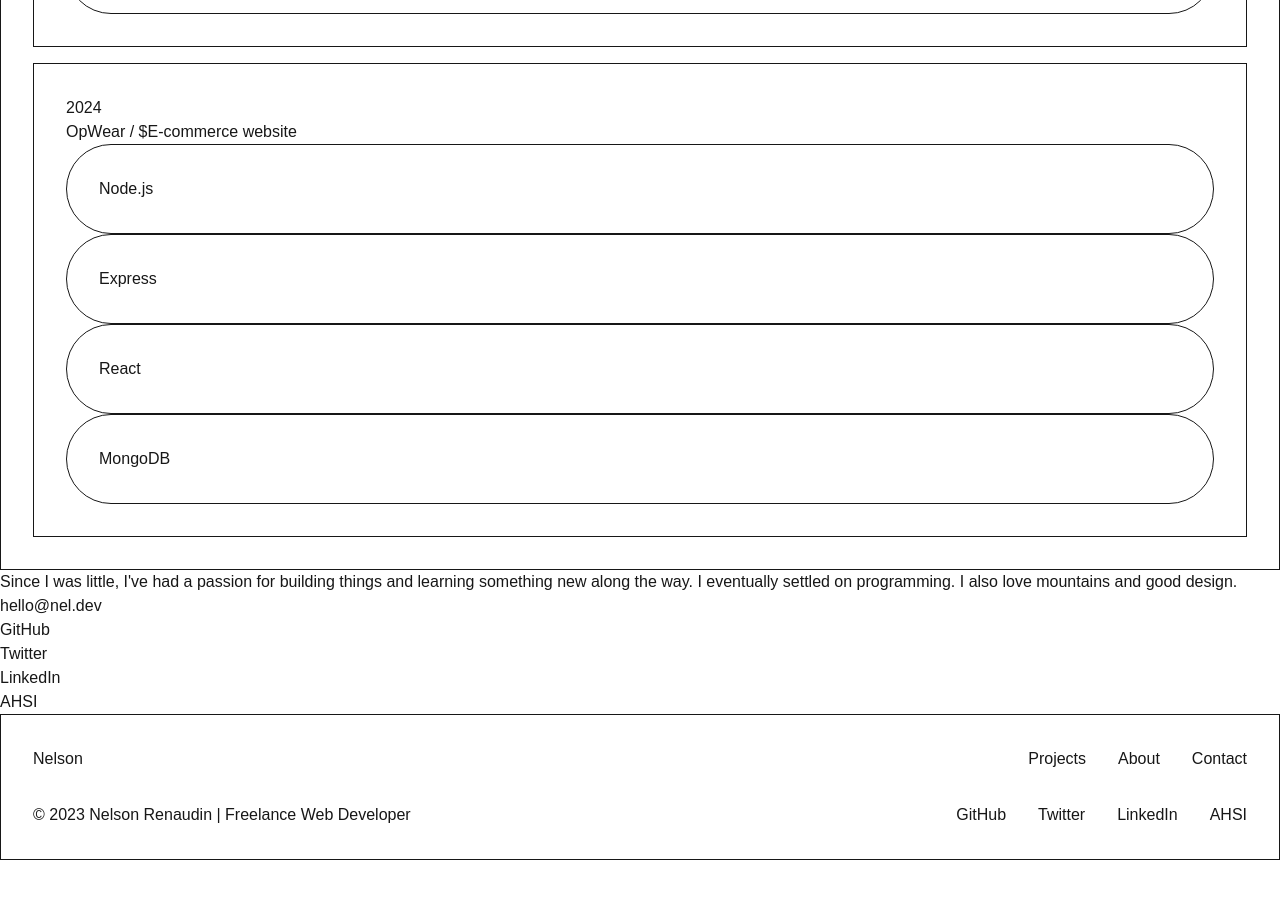
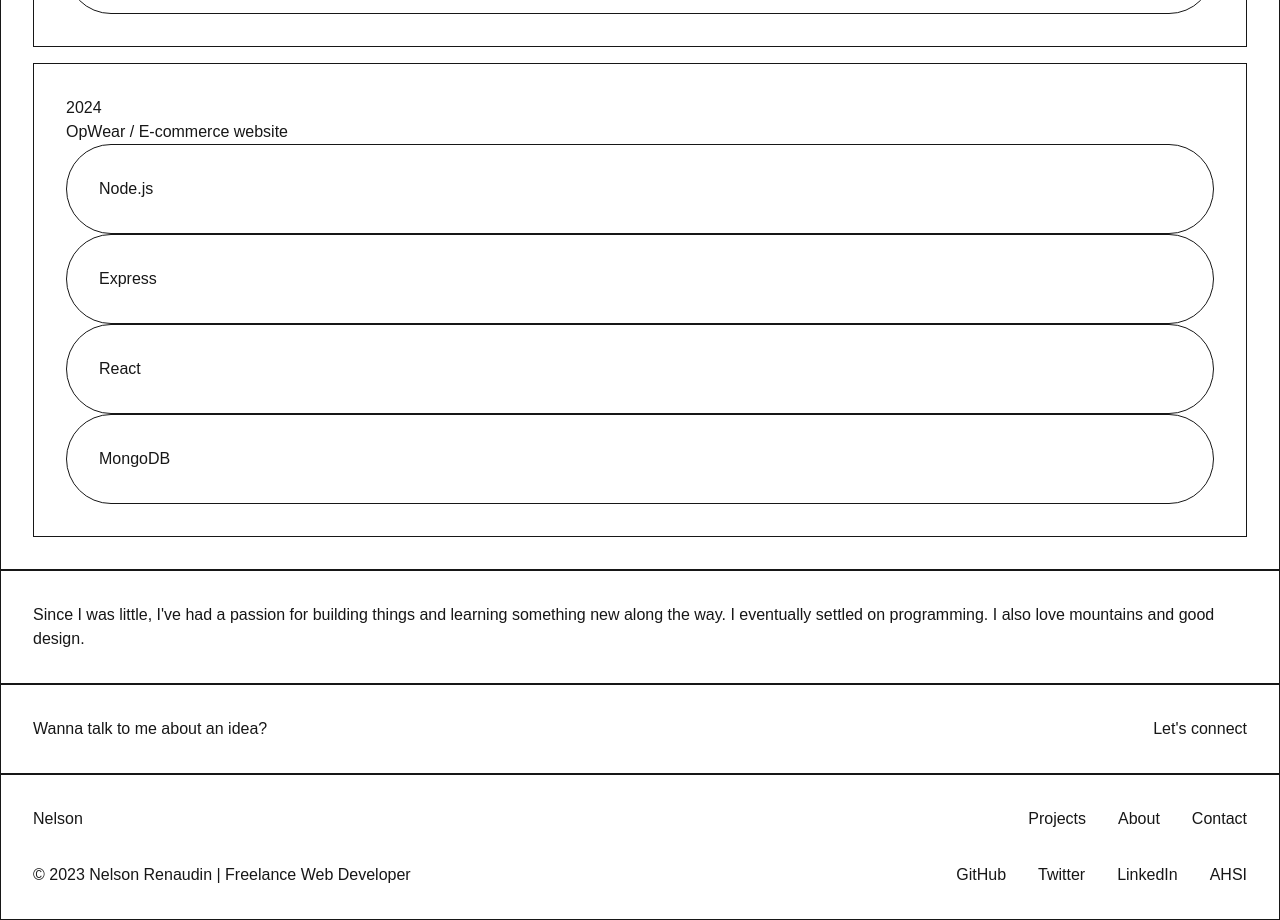
Before and after one commit to nelrnd/portfolio, a Next.js app: page / in a window 1280 px wide. Shown: the part 1460-2380 px from the top of the page. Before the commit the page ends 2320 px from the top, so only its background shows below. Built offline with nearby package versions, Linux system fonts and the light colour scheme.

Commit message:
Create About and CTA sections

```diff
--- a/app/page.tsx
+++ b/app/page.tsx
@@ -1,7 +1,7 @@
+import About from "@/components/about"
+import CTA from "@/components/cta"
 import Hero from "@/components/hero"
 import Projects from "@/components/projects"
-import data from "@/data.json"
-import Link from "next/link"
 
 export default async function Home() {
   return (
@@ -9,34 +9,7 @@ export default async function Home() {
       <Hero />
       <Projects />
       <About />
-      <Contact />
+      <CTA />
     </main>
   )
 }
-
-async function About() {
-  const { about } = data
-  return (
-    <section>
-      <p>{about}</p>
-    </section>
-  )
-}
-
-async function Contact() {
-  const { contact, socials } = data
-  return (
-    <section>
-      <p>{contact.email}</p>
-      <ul>
-        {socials.map((social) => (
-          <li key={social.name}>
-            <Link href={social.url} target="_blank">
-              {social.name}
-            </Link>
-          </li>
-        ))}
-      </ul>
-    </section>
-  )
-}
--- /dev/null
+++ b/components/about.tsx
@@ -0,0 +1,12 @@
+import data from "@/data.json"
+import Section from "./section"
+
+export default async function About() {
+  const { about } = data
+
+  return (
+    <Section>
+      <p>{about.copy}</p>
+    </Section>
+  )
+}
--- /dev/null
+++ b/components/cta.tsx
@@ -0,0 +1,15 @@
+import data from "@/data.json"
+import Section from "./section"
+import Link from "next/link"
+
+export default async function CTA() {
+  const { cta } = data
+  return (
+    <Section>
+      <div className="flex justify-between items-center gap-8">
+        <p>{cta.text}</p>
+        <Link href={cta.url}>{cta.buttonText}</Link>
+      </div>
+    </Section>
+  )
+}
--- a/components/project-card.tsx
+++ b/components/project-card.tsx
@@ -9,7 +9,7 @@ export default function ProjectCard({ project }: { project: Project }) {
       <Card>
         <p>{project.year}</p>
         <h3>
-          {project.title} / ${project.subTitle}
+          {project.title} / {project.subTitle}
         </h3>
         <div>
           {project.tags.map((tag) => (
--- a/data.json
+++ b/data.json
@@ -57,7 +57,14 @@
       }
     }
   ],
-  "about": "Since I was little, I've had a passion for building things and learning something new along the way. I eventually settled on programming. I also love mountains and good design.",
+  "about": {
+    "copy": "Since I was little, I've had a passion for building things and learning something new along the way. I eventually settled on programming. I also love mountains and good design."
+  },
+  "cta": {
+    "text": "Wanna talk to me about an idea?",
+    "buttonText": "Let's connect",
+    "url": "/contact"
+  },
   "contact": {
     "email": "hello@nel.dev"
   },
```
